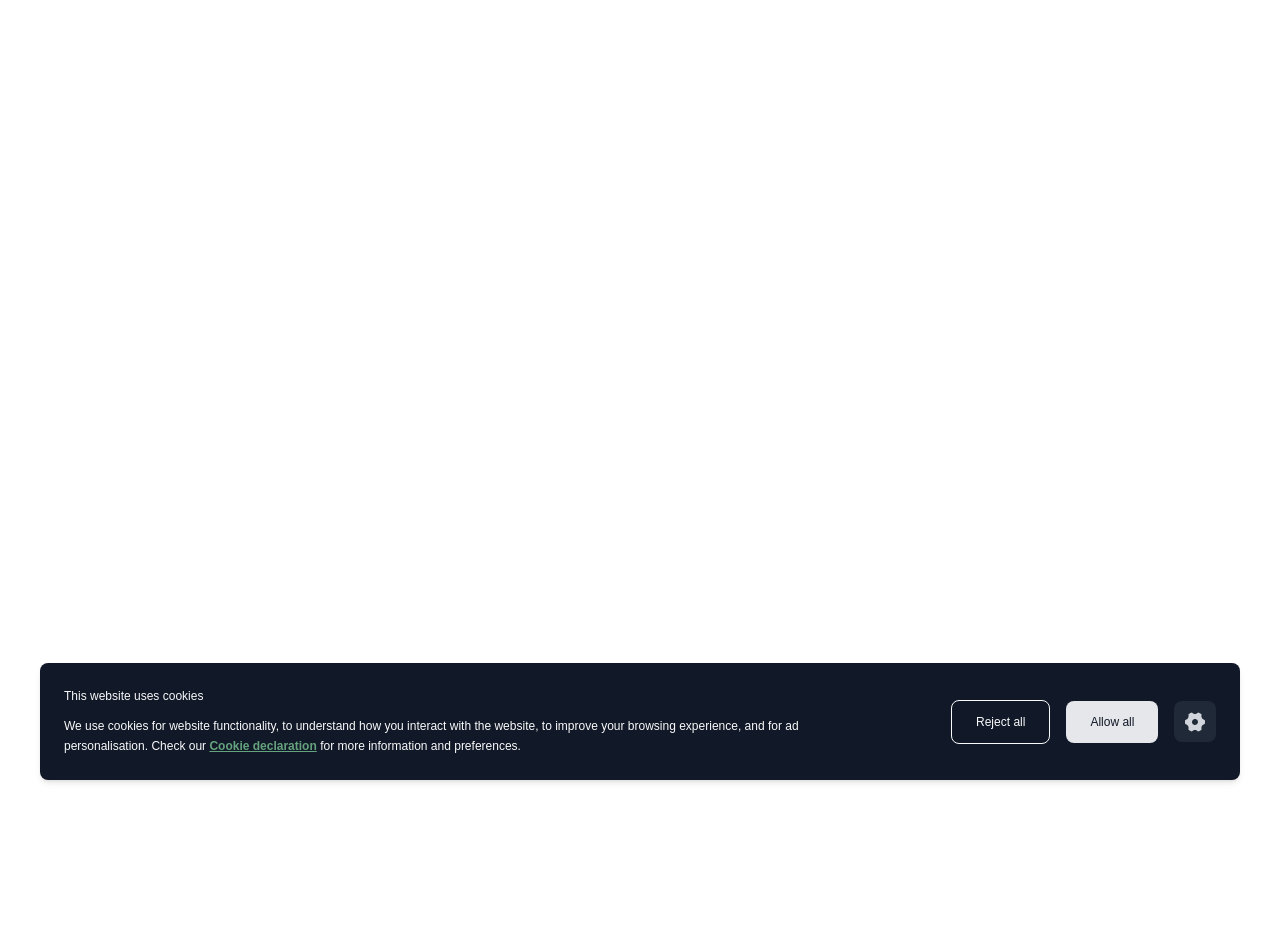
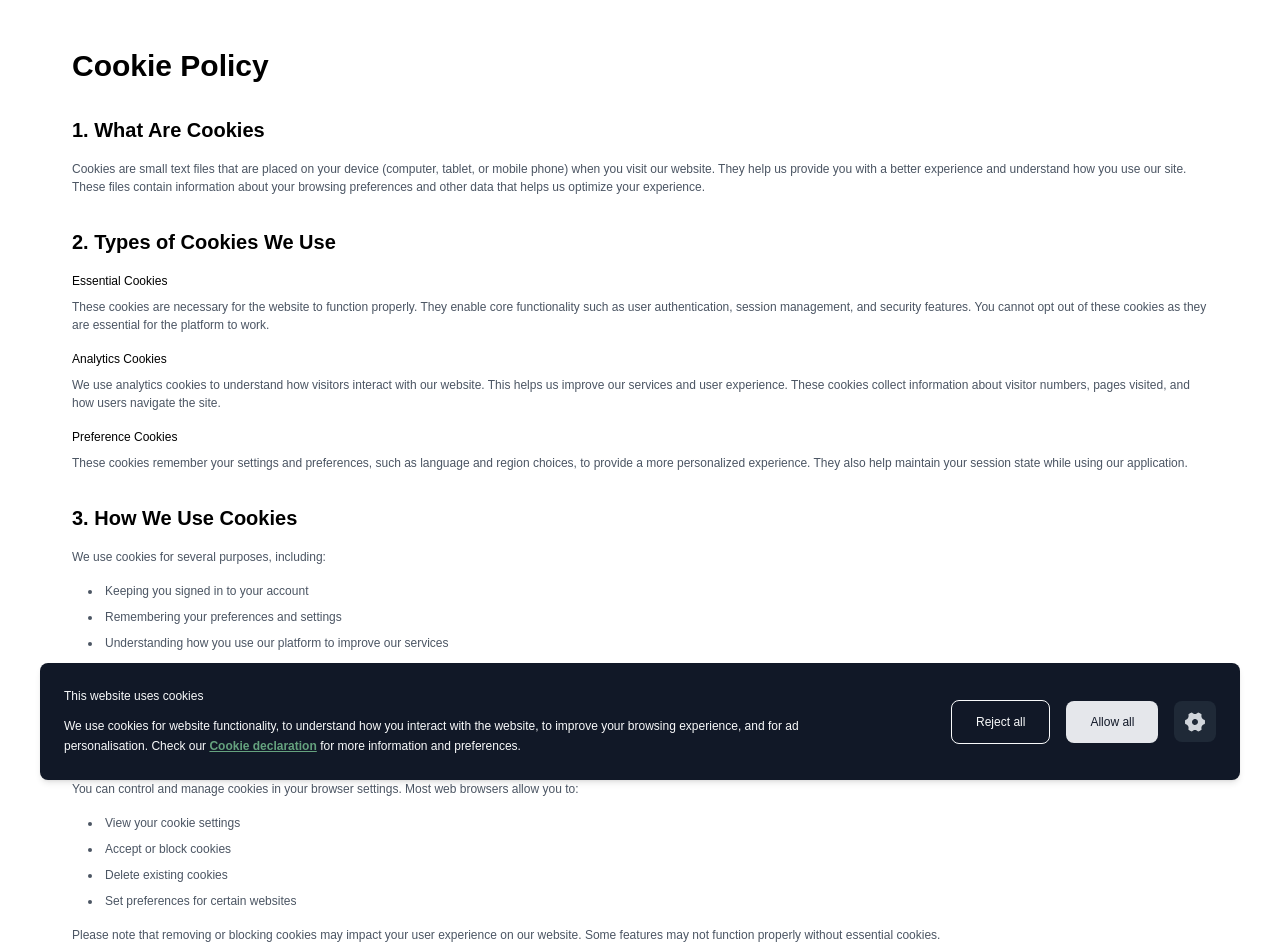
Before and after one commit to nanayawdev/event-ticketing-app, a React (Vite) app: page /cookies in a window 1280 px wide. Shown: the top 952 px of the page. Before the commit the page ends 800 px from the top, so only its background shows below. Built offline with nearby package versions, Linux system fonts and the light colour scheme; no server answers.

Commit message:
Data added to the Overview component and Cookies policy extended

```diff
--- a/src/App.jsx
+++ b/src/App.jsx
@@ -28,6 +28,9 @@ import { PaymentProvider } from './context/PaymentContext';
 import BuyTicket from './components/BuyTicket/BuyTicket';
 import PaymentStatus from './components/PaymentStatus/PaymentStatus';
 import EventManagementDashboard from './pages/EventManagementDashboard';
+import Privacy from './pages/Privacy';
+import Terms from './pages/Terms';
+import Cookies from './pages/Cookies';
 
 const StandardLayout = ({ children }) => {
   return (
@@ -149,6 +152,9 @@ const AppContent = () => {
         } />
 
         <Route path="/dashboard" element={<EventManagementDashboard />} />
+        <Route path="/privacy" element={<Privacy />} />
+        <Route path="/terms" element={<Terms />} />
+        <Route path="/cookies" element={<Cookies />} />
       </Routes>
       <CookieConsentBanner />
     </>
--- a/src/components/Dashboard/Overview.jsx
+++ b/src/components/Dashboard/Overview.jsx
@@ -1,12 +1,57 @@
 import React from 'react';
-import { Users, Calendar, Ticket, TrendingUp } from 'lucide-react';
+import { Users, Clock, Ticket, TrendingUp, Tag, Eye, Percent } from 'lucide-react';
 
 const Overview = () => {
   const stats = [
-    { title: 'Total Events', value: '24', icon: Calendar, change: '+12%', color: 'blue' },
-    { title: 'Total Attendees', value: '1,234', icon: Users, change: '+18%', color: 'green' },
-    { title: 'Tickets Sold', value: '2,456', icon: Ticket, change: '+25%', color: 'purple' },
-    { title: 'Revenue', value: '$12,345', icon: TrendingUp, change: '+15%', color: 'yellow' },
+    {
+      title: 'Registrations',
+      value: '0 / 0',
+      icon: Users,
+      subtitle: 'Current / Capacity',
+      color: 'blue'
+    },
+    {
+      title: 'Revenue Achieved',
+      value: '₵ 0',
+      icon: TrendingUp,
+      subtitle: 'Total confirmed payments',
+      color: 'green'
+    },
+    {
+      title: 'Revenue Expected',
+      value: '₵ 0',
+      icon: Ticket,
+      subtitle: 'Based on total registrations',
+      color: 'purple'
+    },
+    {
+      title: 'Revenue Pending',
+      value: '₵ 0',
+      icon: Clock,
+      subtitle: 'Awaiting payment',
+      color: 'yellow'
+    },
+    {
+      title: 'Total Discount',
+      value: '₵ 0',
+      icon: Tag,
+      subtitle: 'Applied discounts',
+      color: 'pink'
+    },
+    {
+      title: 'Event Views',
+      value: '0',
+      icon: Eye,
+      subtitle: 'Total page views',
+      color: 'indigo'
+    },
+    {
+      title: 'Commission Rate',
+      value: '7.50%',
+      icon: Percent,
+      subtitle: 'Platform fee',
+      color: 'gray'
+    }
   ];
 
   return (
@@ -18,18 +63,18 @@ const Overview = () => {
           const Icon = stat.icon;
           return (
             <div key={stat.title} className="bg-white p-6 rounded-lg shadow-sm">
-              <div className="flex items-center justify-between mb-4">
-                <Icon className={`w-8 h-8 text-${stat.color}-500`} />
-                <span className={`text-${stat.color}-500 text-sm font-medium`}>{stat.change}</span>
+              <div className="flex items-center justify-between mb-2">
+                <div className={`p-2 rounded-lg bg-${stat.color}-100`}>
+                  <Icon className={`w-6 h-6 text-${stat.color}-600`} />
+                </div>
               </div>
-              <h3 className="text-gray-500 text-sm">{stat.title}</h3>
-              <p className="text-2xl font-bold text-gray-800">{stat.value}</p>
+              <h3 className="text-gray-500 text-sm mb-1">{stat.title}</h3>
+              <p className="text-2xl font-bold text-gray-800 mb-1">{stat.value}</p>
+              <p className="text-sm text-gray-500">{stat.subtitle}</p>
             </div>
           );
         })}
       </div>
-
-      {/* Add more dashboard widgets here */}
     </div>
   );
 };
--- a/src/pages/Cookies.jsx
+++ b/src/pages/Cookies.jsx
@@ -5,28 +5,84 @@ const Cookies = () => {
     <div className="max-w-[1200px] mx-auto px-6 lg:px-8 py-12">
       <h1 className="text-3xl font-bold mb-8">Cookie Policy</h1>
 
-      <div className="space-y-6">
+      <div className="space-y-8">
         <section>
           <h2 className="text-xl font-semibold mb-4">1. What Are Cookies</h2>
-          <p className="text-gray-600">
-            Cookies are small text files that are placed on your device when you visit our website.
-            They help us provide you with a better experience and understand how you use our site.
+          <p className="text-gray-600 mb-4">
+            Cookies are small text files that are placed on your device (computer, tablet, or mobile phone)
+            when you visit our website. They help us provide you with a better experience and understand how
+            you use our site. These files contain information about your browsing preferences and other data
+            that helps us optimize your experience.
           </p>
         </section>
 
         <section>
-          <h2 className="text-xl font-semibold mb-4">2. How We Use Cookies</h2>
-          <p className="text-gray-600">
-            We use cookies to remember your preferences, understand how you interact with our website,
-            and improve our services based on this information.
+          <h2 className="text-xl font-semibold mb-4">2. Types of Cookies We Use</h2>
+          <div className="space-y-4">
+            <div>
+              <h3 className="font-medium mb-2">Essential Cookies</h3>
+              <p className="text-gray-600">
+                These cookies are necessary for the website to function properly. They enable core functionality
+                such as user authentication, session management, and security features. You cannot opt out of
+                these cookies as they are essential for the platform to work.
+              </p>
+            </div>
+            <div>
+              <h3 className="font-medium mb-2">Analytics Cookies</h3>
+              <p className="text-gray-600">
+                We use analytics cookies to understand how visitors interact with our website. This helps us
+                improve our services and user experience. These cookies collect information about visitor numbers,
+                pages visited, and how users navigate the site.
+              </p>
+            </div>
+            <div>
+              <h3 className="font-medium mb-2">Preference Cookies</h3>
+              <p className="text-gray-600">
+                These cookies remember your settings and preferences, such as language and region choices,
+                to provide a more personalized experience. They also help maintain your session state while
+                using our application.
+              </p>
+            </div>
+          </div>
+        </section>
+
+        <section>
+          <h2 className="text-xl font-semibold mb-4">3. How We Use Cookies</h2>
+          <p className="text-gray-600 mb-4">
+            We use cookies for several purposes, including:
+          </p>
+          <ul className="list-disc list-inside text-gray-600 space-y-2 ml-4">
+            <li>Keeping you signed in to your account</li>
+            <li>Remembering your preferences and settings</li>
+            <li>Understanding how you use our platform to improve our services</li>
+            <li>Ensuring the security of your account and transactions</li>
+            <li>Providing analytics data to help us optimize our content and user experience</li>
+          </ul>
+        </section>
+
+        <section>
+          <h2 className="text-xl font-semibold mb-4">4. Managing Cookies</h2>
+          <p className="text-gray-600 mb-4">
+            You can control and manage cookies in your browser settings. Most web browsers allow you to:
+          </p>
+          <ul className="list-disc list-inside text-gray-600 space-y-2 ml-4">
+            <li>View your cookie settings</li>
+            <li>Accept or block cookies</li>
+            <li>Delete existing cookies</li>
+            <li>Set preferences for certain websites</li>
+          </ul>
+          <p className="text-gray-600 mt-4">
+            Please note that removing or blocking cookies may impact your user experience on our website.
+            Some features may not function properly without essential cookies.
           </p>
         </section>
 
         <section>
-          <h2 className="text-xl font-semibold mb-4">3. Managing Cookies</h2>
+          <h2 className="text-xl font-semibold mb-4">5. Updates to This Policy</h2>
           <p className="text-gray-600">
-            You can control and manage cookies in your browser settings. Please note that removing or
-            blocking cookies may impact your user experience on our website.
+            We may update this Cookie Policy from time to time to reflect changes in our practices or for
+            operational, legal, or regulatory reasons. We encourage you to periodically review this page
+            for the latest information on our cookie practices.
           </p>
         </section>
       </div>
```
